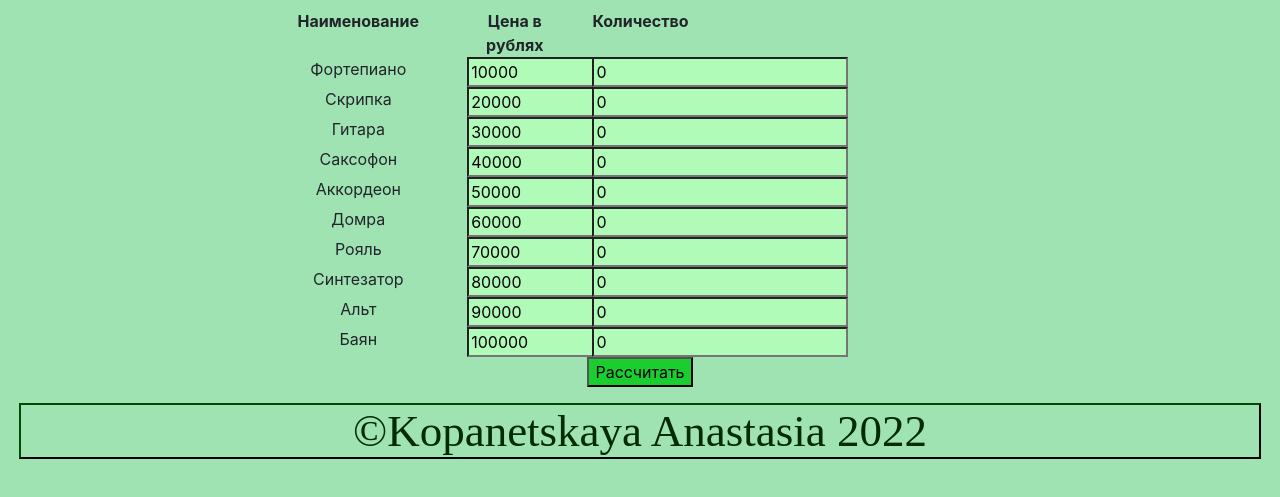
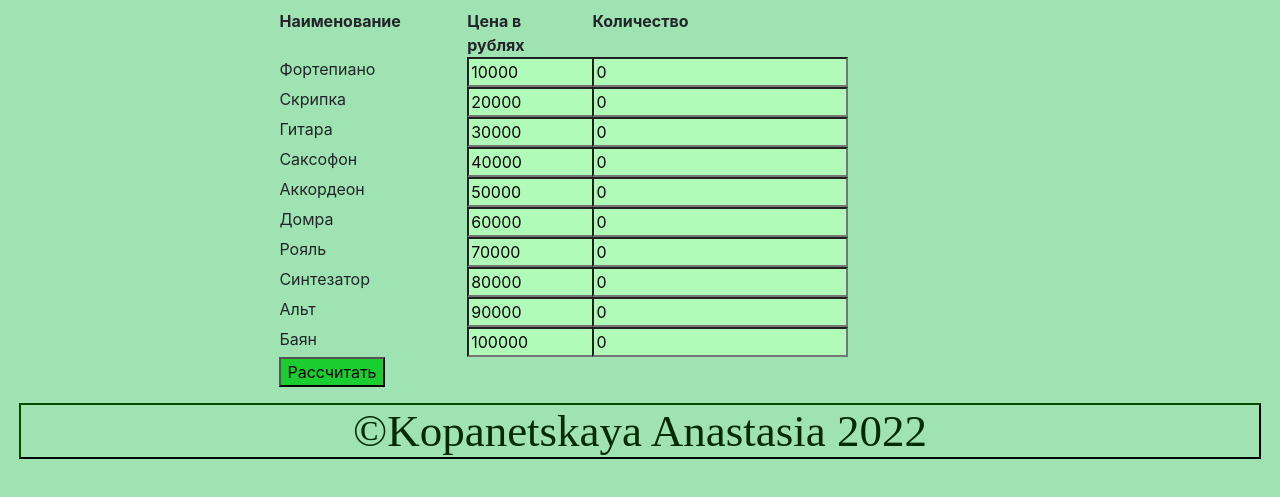
Before and after one commit to KopanetskayaAnastasia/kopanetskaya5.github.io, a plain HTML site: page index.html in a window 1280 px wide. Shown: the part 125-622 px from the top of the page. Drawn offline with nearby package versions, Linux system fonts and the light colour scheme.

Commit message:
Update index.html

```diff
--- a/index.html
+++ b/index.html
@@ -19,7 +19,7 @@
         </header>
         <div class="container-fluid">
             <h2>Корзина:</h2>
-            <form class="col-sm-12 col-md-7 text-center p-1 order-md-4 mx-auto" name="calculator" onsubmit="return false;">
+            <form class="col-sm-12 col-md-7 p-1 mx-auto" name="calculator" onsubmit="return false;">
                 <div class="row">
                     <div class="col-5 col-lg-3">
                         <b>Наименование</b>
```
